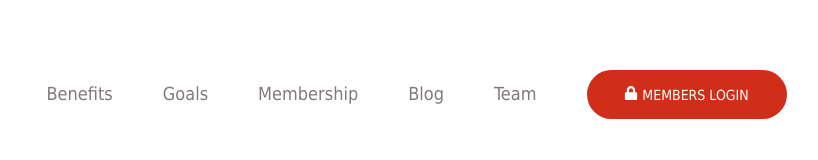
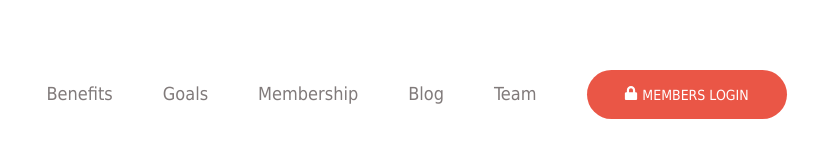
Before and after one commit to jaymesC/asd-site, a Gatsby site: page / in a window 1280 px wide. Shown: the full height of the page, 359-1177 px from the left. Built offline with nearby package versions, Linux system fonts and the light colour scheme; Gatsby itself is replaced by a stand-in of ours.

Commit message:
navbar final setups

```diff
--- a/src/components/molecules/Navbar.js
+++ b/src/components/molecules/Navbar.js
@@ -26,17 +26,17 @@ export default function Navbar() {
 
   `
   const Button = styled.button`
-  background-color:#d12e1a;
+  background-color:#ea5646;
   color:#fff;
   width:200px;
   padding-top:16px;
   padding-bottom:16px;
   border-radius:30px;
-  border: #d12e1a;
+  border: #ed6050;
   cursor:pointer;
   font-size:14px;
+  `
 
-  `
   return (
     <div>
       <Navbar>
```
